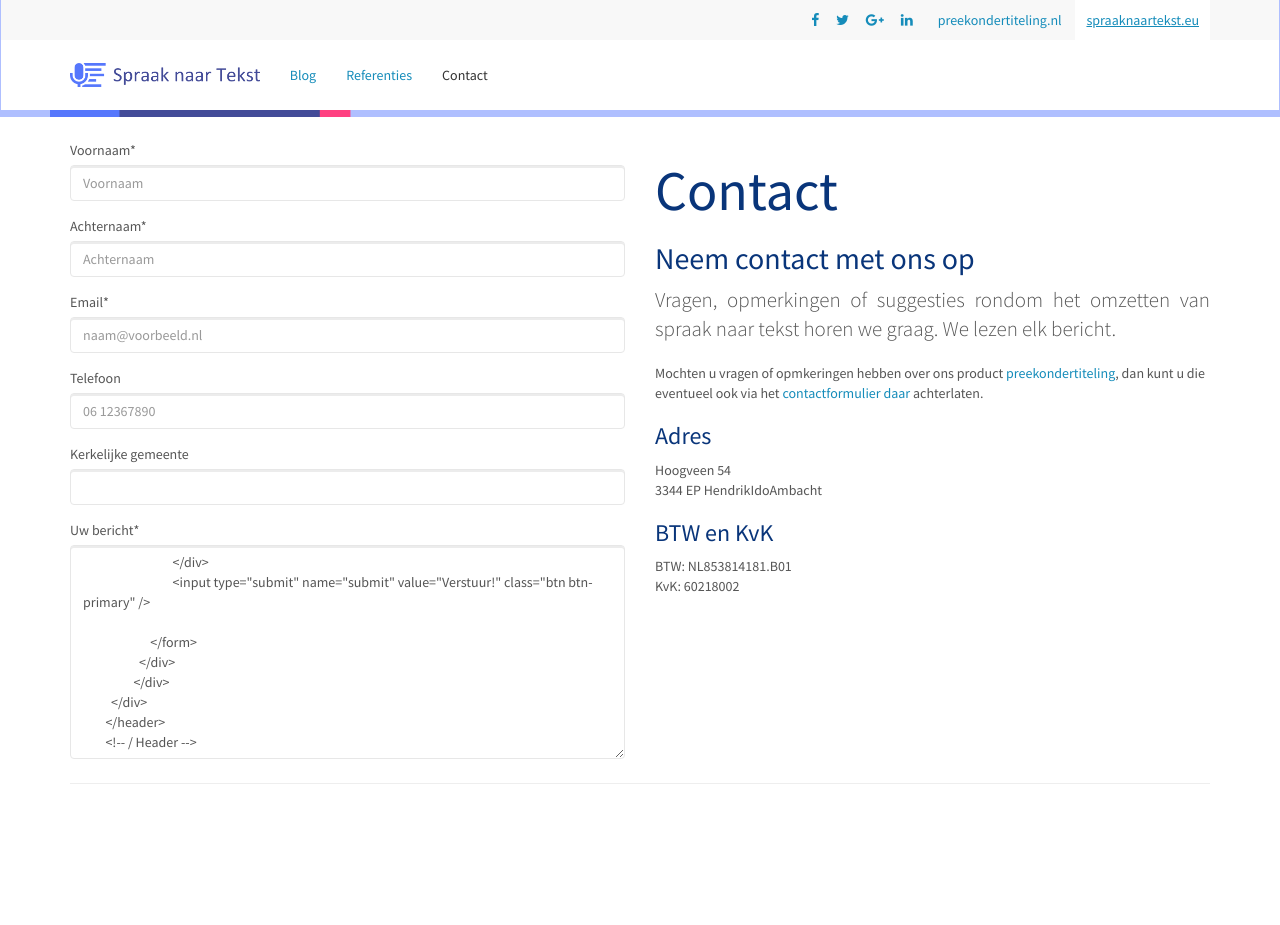
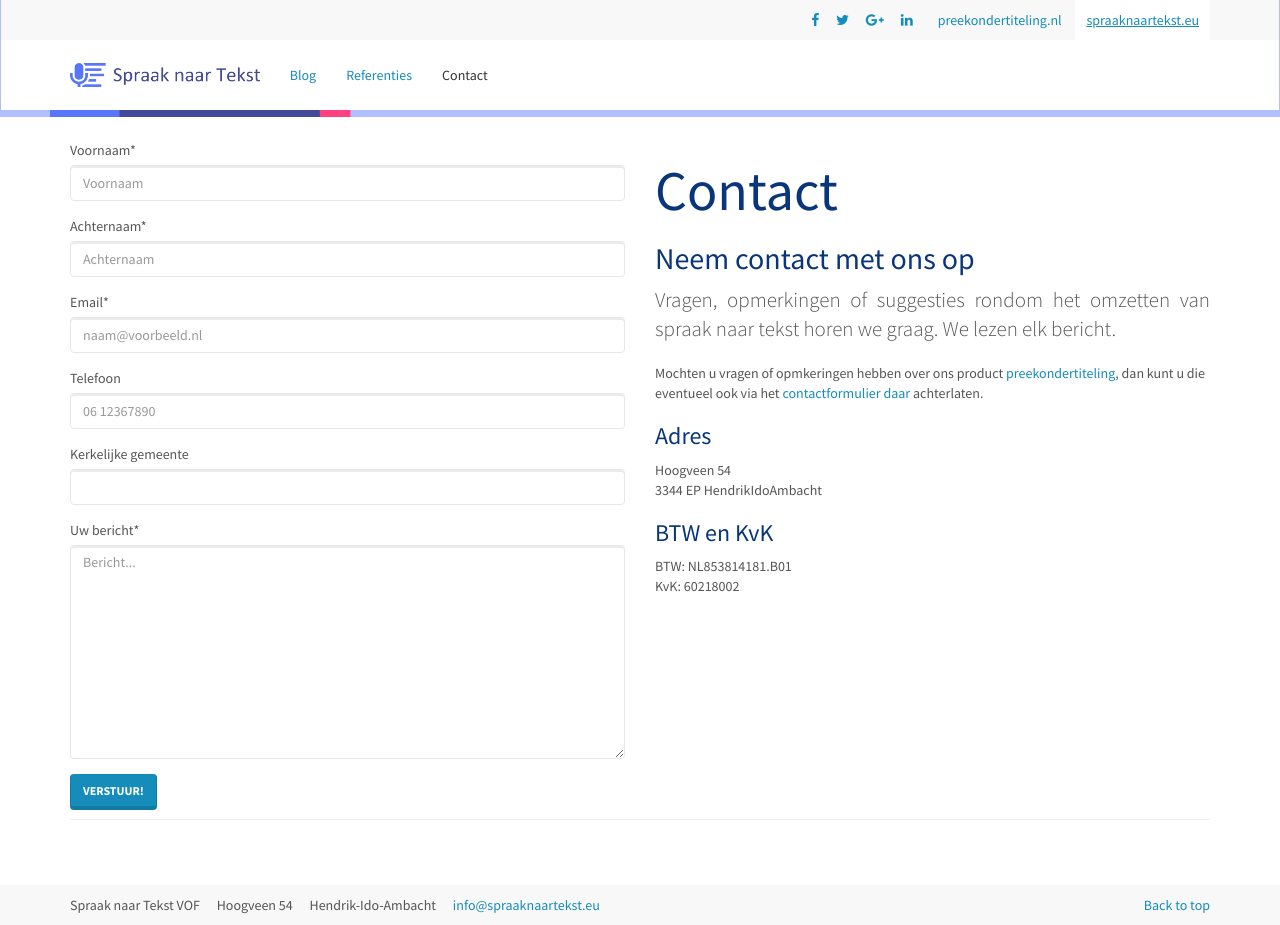
Before and after one commit to SpraakNaarTekst/Spraaknaartekst.eu-website, a Jekyll site: the page built from nl/contact.html, in a window 1280 px wide and 925 px high. Built offline with Jekyll 4.4.1, drawn with Linux system fonts in a browser that asks for light colours; nearby versions of some CDN libraries.

Commit message:
Update contact.html

```diff
--- a/nl/contact.html
+++ b/nl/contact.html
@@ -67,7 +67,7 @@ ogUrl: null
                         	</div>
 				<div class="form-group">
                             		<label for="description">Uw bericht*</label>
-                            		<textarea required="true" id="description" rows="10" name="description" class="form-control" placeholder="Bericht..." />
+                            		<textarea required="true" id="description" rows="10" name="description" class="form-control" placeholder="Bericht..."></textarea>
                         	</div>
 				<input type="submit" name="submit" value="Verstuur!" class="btn btn-primary" />
 
```
